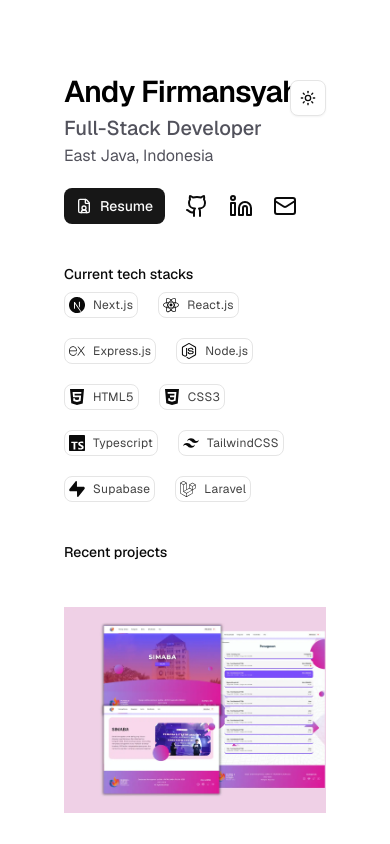
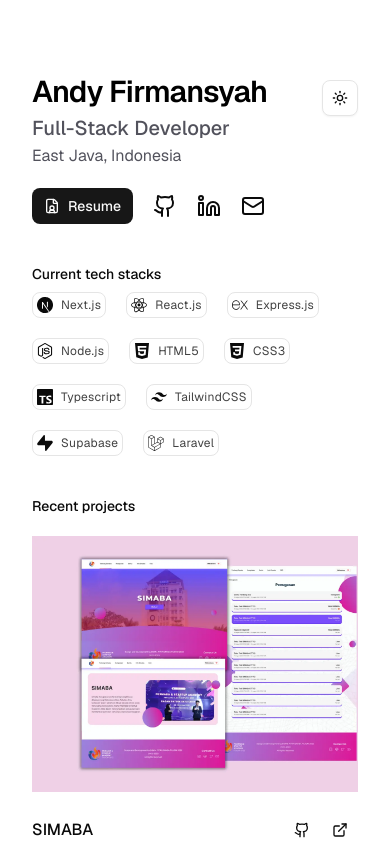
Before and after one commit to starkzcat/portfolio-v2, a Next.js app: page / in a window 390 px wide. Shown: the top 844 px of the page. Built offline with nearby package versions, Linux system fonts and the light colour scheme.

Commit message:
refactor: adjust paddings

```diff
--- a/src/app/page.tsx
+++ b/src/app/page.tsx
@@ -9,7 +9,7 @@ import Top from "@/components/Top/page";
 export default function Home() {
   return (
     <div className="flex flex-col bg-white font-sans dark:bg-[#0a0a0a]">
-      <main className="flex min-h-screen w-full max-w-175 flex-col mx-auto pt-18 pb-12 px-16 bg-white dark:bg-[#0a0a0a] sm:items-start gap-5">
+      <main className="flex min-h-screen w-full max-w-175 flex-col mx-auto pt-18 pb-12 px-8 md:px-16 bg-white dark:bg-[#0a0a0a] sm:items-start gap-5">
         <ModeToggle />
         <Top />
         <Links />
--- a/src/components/ModeToggle/page.tsx
+++ b/src/components/ModeToggle/page.tsx
@@ -15,7 +15,7 @@ export function ModeToggle() {
 
   return (
     <>
-      <Button variant="outline" size="icon" onClick={handleThemeToggle} className="fixed top-20 right-16">
+      <Button variant="outline" size="icon" onClick={handleThemeToggle} className="fixed top-20 right-8 md:right-16">
         <Sun className="h-[1.2rem] w-[1.2rem] scale-100 rotate-0 transition-all dark:scale-0 dark:-rotate-90" />
         <Moon className="absolute h-[1.2rem] w-[1.2rem] scale-0 rotate-90 transition-all dark:scale-100 dark:rotate-0" />
         <span className="sr-only">Toggle theme</span>
```
